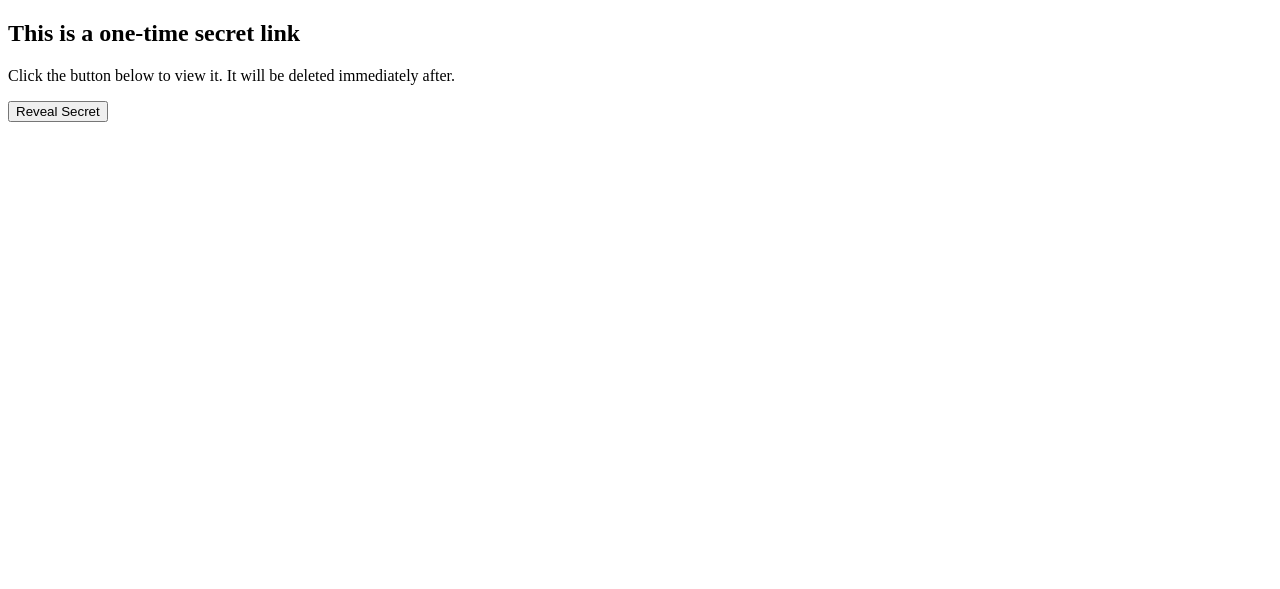
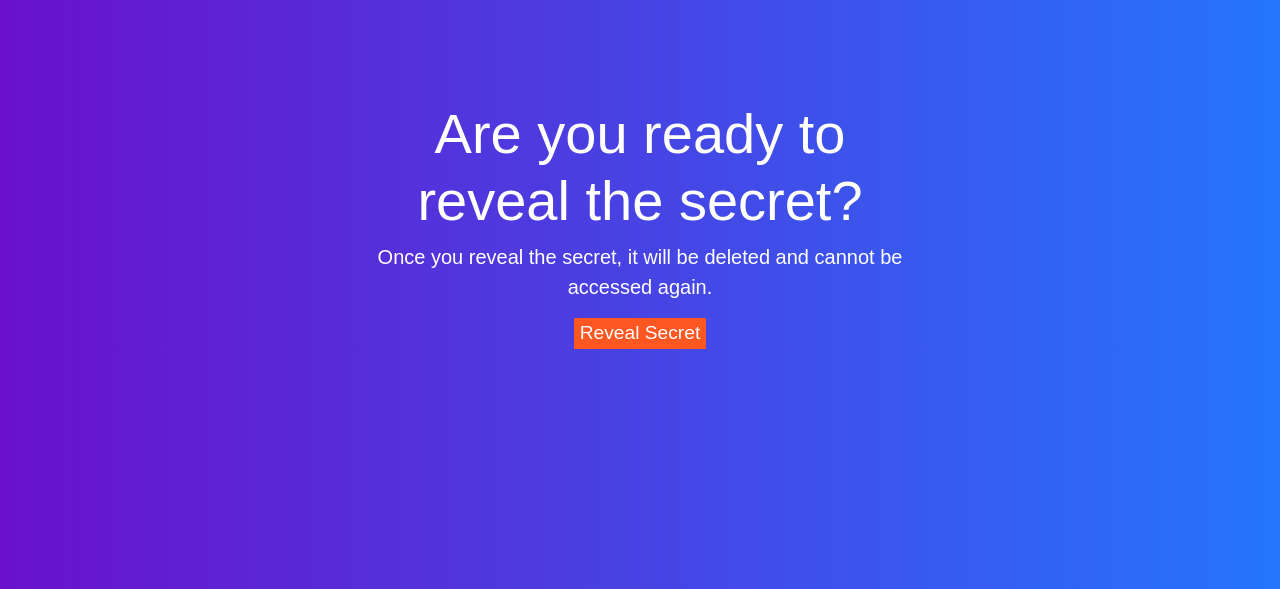
Before and after one commit to rojinashaikh/secure-one-time-share, a Flask app: template templates/confirm.html in a window 1280 px wide. Shown: the top 589 px of the page. Run offline with Flask 3, Linux system fonts and the light colour scheme; the template is opened without the code that fills it: most values are stand-ins (such as "Sample title", 1, 10 or a date in 2020).

Commit message:
Update confirm.html

```diff
--- a/templates/confirm.html
+++ b/templates/confirm.html
@@ -1,13 +1,42 @@
 <!DOCTYPE html>
-<html>
+<html lang="en">
 <head>
-    <title>Confirm to View</title>
+    <meta charset="UTF-8">
+    <meta name="viewport" content="width=device-width, initial-scale=1.0">
+    <title>Confirm Secret Reveal</title>
+    <link href="https://cdn.jsdelivr.net/npm/bootstrap@5.3.0-alpha1/dist/css/bootstrap.min.css" rel="stylesheet" integrity="sha384-KyZXEJ6HMR7B1rK9nY8RzA6Y3mdO4amdd06w6zHc4yF1b5mYZmBC9K3aJ5kjJz6Y" crossorigin="anonymous">
+    <style>
+        body {
+            background: linear-gradient(to right, #6a11cb, #2575fc);
+            color: white;
+            font-family: 'Arial', sans-serif;
+        }
+        .container {
+            max-width: 600px;
+            margin-top: 100px;
+            text-align: center;
+        }
+        .btn-reveal {
+            background: #ff5722;
+            color: white;
+            border: none;
+            font-size: 1.2em;
+        }
+        .btn-reveal:hover {
+            background: #e64a19;
+        }
+    </style>
 </head>
 <body>
-    <h2>This is a one-time secret link</h2>
-    <p>Click the button below to view it. It will be deleted immediately after.</p>
-    <form method="POST">
-        <button type="submit">Reveal Secret</button>
-    </form>
+    <div class="container">
+        <h1 class="display-4">Are you ready to reveal the secret?</h1>
+        <p class="lead">Once you reveal the secret, it will be deleted and cannot be accessed again.</p>
+
+        <form action="/secret/{{ secret_id }}" method="POST">
+            <button type="submit" class="btn-reveal btn-lg">Reveal Secret</button>
+        </form>
+    </div>
+
+    <script src="https://cdn.jsdelivr.net/npm/bootstrap@5.3.0-alpha1/dist/js/bootstrap.bundle.min.js" integrity="sha384-pzjw8f+ua7Kw1TIq0VfDOfKlrYLRpQ+1l94oI1Z5hHDL+5AyyQb3c/1XkO+V1x7Q" crossorigin="anonymous"></script>
 </body>
 </html>
```
